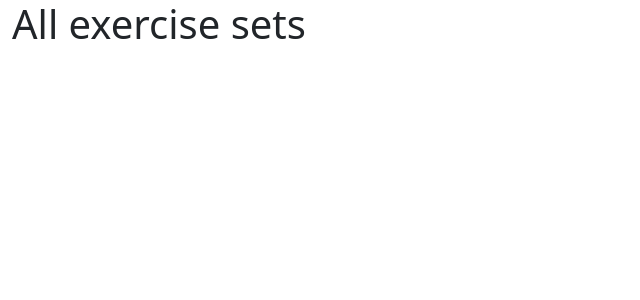
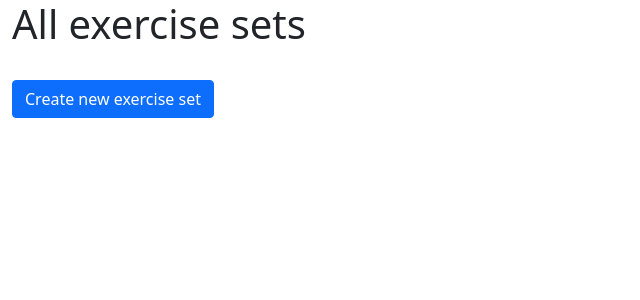
Before and after one commit to Korek-F/ExerApp, a Django app: page /exercises/ in a window 1280 px wide. Shown: the top 300 px of the page, without its empty margins (0-640 px from the left). Run offline with Django 4.2, Linux system fonts and the light colour scheme; data that the repository does not hold is empty; some libraries are stand-ins or nearby versions.

Commit message:
V1.0.5 Exercise set creation

```diff
--- a/ExerApp/ExerApp/settings.py
+++ b/ExerApp/ExerApp/settings.py
@@ -37,8 +37,11 @@ INSTALLED_APPS = [
     'django.contrib.sessions',
     'django.contrib.messages',
     'django.contrib.staticfiles',
-    'excercises'
+    'crispy_forms',
+    'excercises',
 ]
+
+CRISPY_TEMPLATE_PACK = 'bootstrap4'
 
 MIDDLEWARE = [
     'django.middleware.security.SecurityMiddleware',
--- a/ExerApp/excercises/templates/excercises/all_excercises_sets_page.html
+++ b/ExerApp/excercises/templates/excercises/all_excercises_sets_page.html
@@ -3,6 +3,10 @@
 
 <h1>All exercise sets</h1>
 {%for exercise_set in exercises_sets%}
-    <a href="{{exercise_set.get_absolute_url}}" >{{exercise_set.name}}</a>
+    <a href="{{exercise_set.get_absolute_url}}" >{{exercise_set.name}}</a><br />
 {%endfor%}
+<br />
+<a class="btn btn-primary"
+href="{% url 'excercise_set_create_view' %}">
+    Create new exercise set</a>
 {% endblock %}
--- a/ExerApp/excercises/templates/excercises/base.html
+++ b/ExerApp/excercises/templates/excercises/base.html
@@ -1,4 +1,5 @@
 {% load static %}
+
 
 <!doctype html>
 <html lang="en">
@@ -7,6 +8,7 @@
     <meta name="viewport" content="width=device-width, initial-scale=1">
     <title>ExerApp</title>
     <link href="https://cdn.jsdelivr.net/npm/bootstrap@5.1.0/dist/css/bootstrap.min.css" rel="stylesheet" integrity="sha384-KyZXEAg3QhqLMpG8r+8fhAXLRk2vvoC2f3B09zVXn8CA5QIVfZOJ3BCsw2P0p/We" crossorigin="anonymous">
+    <script src="https://unpkg.com/htmx.org@1.8.4" integrity="sha384-wg5Y/JwF7VxGk4zLsJEcAojRtlVp1FKKdGy1qN+OMtdq72WRvX/EdRdqg/LOhYeV" crossorigin="anonymous"></script>
   </head>
   <body>
     <div class="container-fluid " >
--- /dev/null
+++ b/ExerApp/excercises/templates/excercises/partials/exercise_set_create_succesful.html
@@ -0,0 +1,2 @@
+<h4>{{message}}</h4>
+<a href="{% url 'excercise_set_learn_view' object.id%}">Show</a>
--- a/ExerApp/excercises/urls.py
+++ b/ExerApp/excercises/urls.py
@@ -11,4 +11,7 @@ urlpatterns = [
 
     path('exercise-set/<int:set_id>/exercise-delete/<int:exercise_id>',
     views.ExerciseDeleteView.as_view(), name="excercise_delete_view"),
+
+    path('exercise-set/create/',
+    views.ExerciseSetCreationView.as_view(), name="excercise_set_create_view"),
 ]
--- a/ExerApp/excercises/views.py
+++ b/ExerApp/excercises/views.py
@@ -5,7 +5,7 @@ from django.template.loader import render_to_string
 from django.http import HttpResponseRedirect
 from django.contrib.contenttypes.models import ContentType
 from django.shortcuts import redirect
-
+from .forms import ExerciseSetCreationForm
 
 class AllExercisesSets(View):
     def get(self, request, *args, **kwargs):
@@ -103,3 +103,21 @@ class ExerciseDeleteView(View):
         exercise = get_object_or_404(Exercise, pk=exercise_id)
         exercise.delete()
         return redirect('excercise_set_edit_view', set_id=set_id)
+
+
+class ExerciseSetCreationView(View):
+    def get(self, request):
+        form = ExerciseSetCreationForm()
+        context = {'form':form}
+        return render(request, 'excercises/exercise_set_create.html',context)
+
+    def post(self, request):
+        form = ExerciseSetCreationForm(request.POST or None)
+        context={}
+        if form.is_valid():
+            obj = form.save()
+            context["message"]="Created succesfully!"
+            context["object"] = obj
+            return render(request, 'excercises/partials/exercise_set_create_succesful.html', context)
+
+        return render(request, 'excercises/exercise_set_create.html',context)
```
Also changed, not shown: ExerApp/excercises/forms.py (+7 -1 lines), ExerApp/excercises/templates/excercises/exercise_set_create.html (added, +15 -0 lines).
